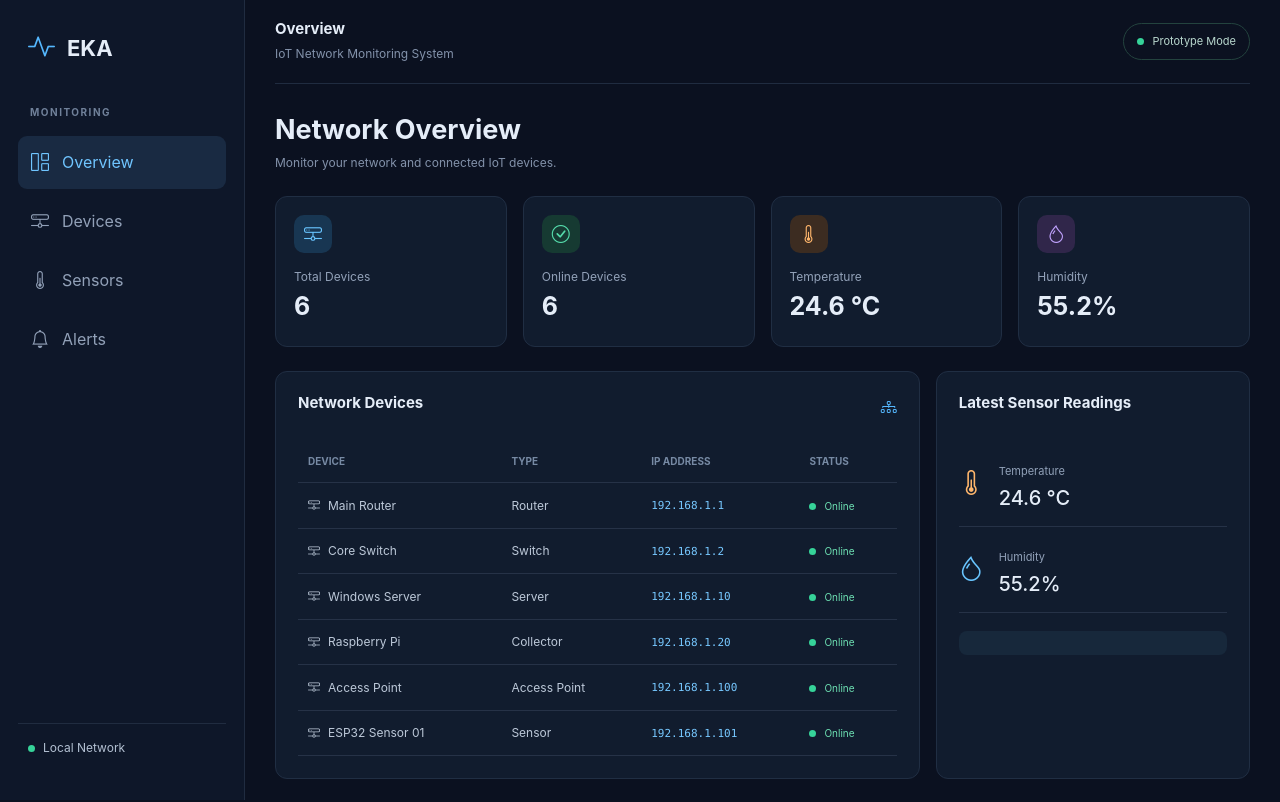
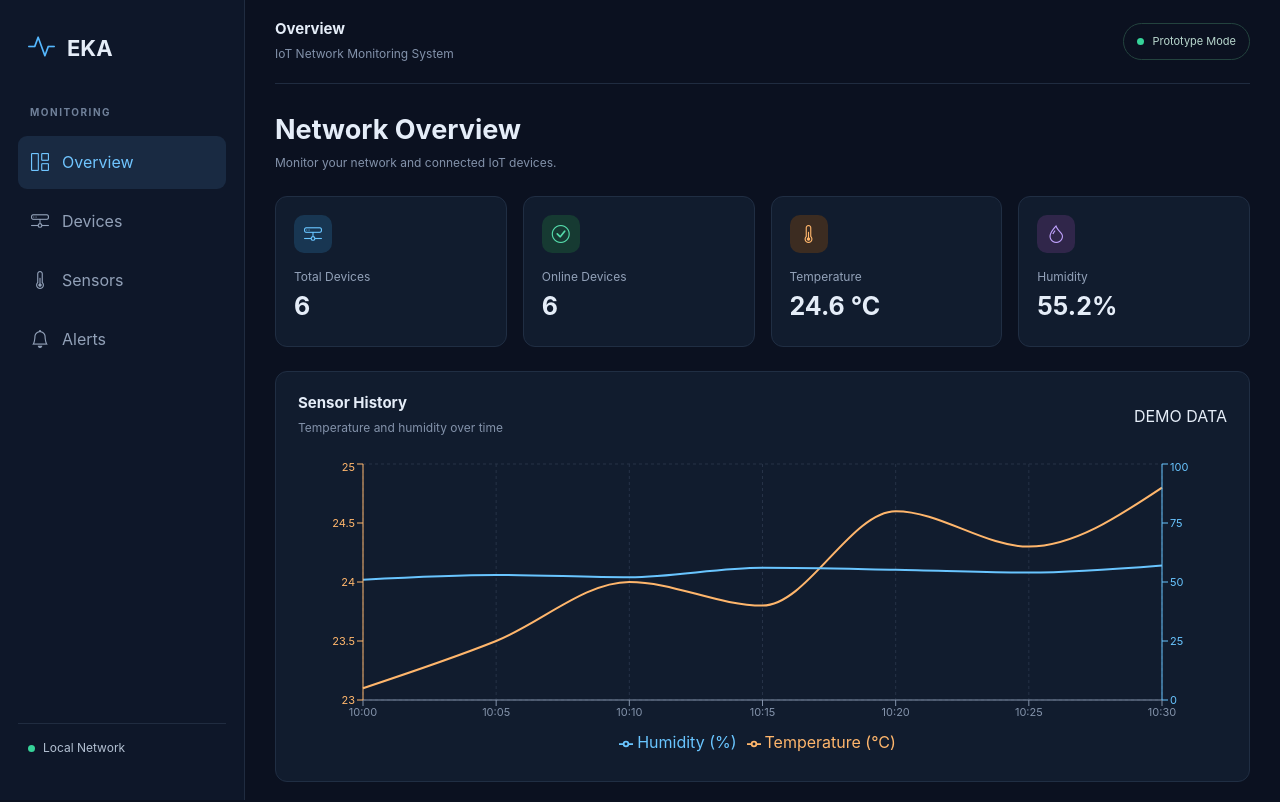
Before and after one commit to Keyvan1369/IOT_Net_Monitor, a React app in the folder frontend/: page / in a window 1280 px wide. Shown: the top 802 px of the page. Built offline with nearby package versions, Linux system fonts and the light colour scheme; the HTML template or start-up script is replaced by a standard one.

Commit message:
add sesorChart to App

```diff
--- a/frontend/src/App.jsx
+++ b/frontend/src/App.jsx
@@ -1,4 +1,3 @@
-
 import { useState } from "react";
 import Sidebar from "./components/Sidebar";
 import StatCard from "./components/StatCard";
@@ -113,13 +112,19 @@ function App() {
               />
             </section>
 
+            {/* اضافه شده: نمودار سنسورها در بخش Overview */}
+            <section className="row g-3 mb-4">
+              <div className="col-12">
+                <SensorChart />
+              </div>
+            </section>
+
             <section className="row g-3">
               <div className="col-12 col-xl-8">
                 <div className="panel h-100">
                   <div className="panel-heading">
                     <div>
                       <h5>Network Devices</h5>
-
                     </div>
                     <i className="bi bi-diagram-3 panel-icon"></i>
                   </div>
@@ -133,7 +138,6 @@ function App() {
                   <div className="panel-heading">
                     <div>
                       <h5>Latest Sensor Readings</h5>
-
                     </div>
                   </div>
 
@@ -153,9 +157,7 @@ function App() {
                     </div>
                   </div>
 
-                  <div className="info-note">
-
-                  </div>
+                  <div className="info-note"></div>
                 </div>
               </div>
             </section>
@@ -179,9 +181,11 @@ function App() {
             <div className="panel-heading">
               <h5>Sensor Monitoring</h5>
             </div>
-            <p className="text-secondary">
+            <p className="text-secondary mb-3">
               Temperature: 24.6 °C · Humidity: 55.2% (sample data)
             </p>
+
+            <SensorChart />
           </div>
         )}
 
```
